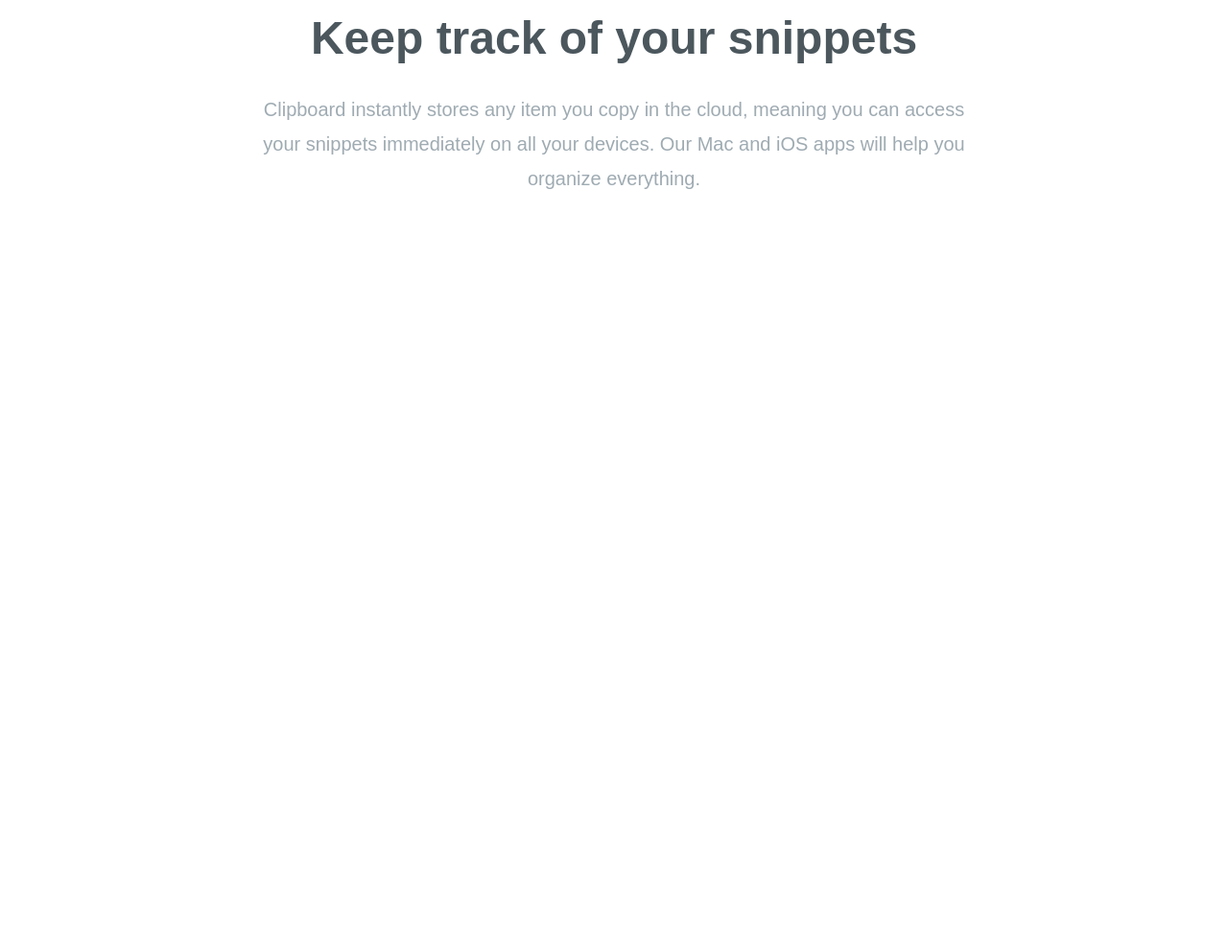
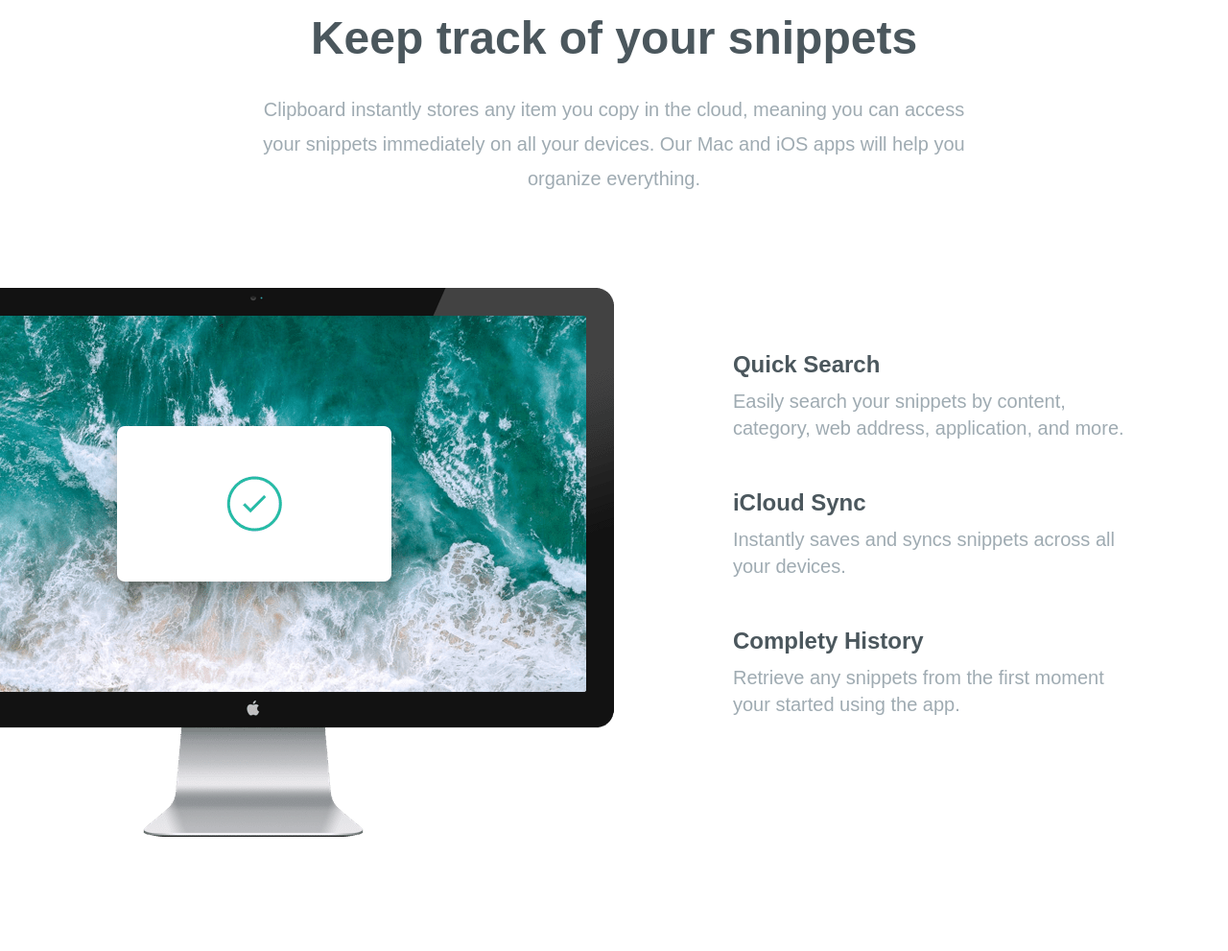
Before and after one commit to tamn142gaa/Clipboard-Website-UI, a website: page index.html in a window 1280 px wide. Shown: the part 673-1664 px from the top of the page at 96% size. Before the commit the page ends 973 px from the top, so only its background shows below. Drawn offline with Linux system fonts and the light colour scheme; a web font is replaced by a local one.

Commit message:
Building features section.

```diff
--- a/index.html
+++ b/index.html
@@ -41,5 +41,51 @@
         </p>
       </div>
     </section>
+
+    <!-- Features Section -->
+    <section id="features">
+      <div class="section-container my-20">
+        <div class="relative flex flex-col md:flex-row md:space-x-32">
+          <!-- Image -->
+          <div class="md:w-1/2">
+            <img
+              src="images/image-computer.png"
+              alt=""
+              class="md:absolute top-0 right-[50%]"
+            />
+          </div>
+          <!-- Items Container -->
+          <div
+            class="felx flex-col mt-16 mb-24 space-y-12 text-xl md:text-left md:w-1/2 md:mb-60 md:pl-16"
+          >
+            <!-- Item 1 -->
+            <div>
+              <h5>Quick Search</h5>
+              <p class="max-w-md text-grayishBlue">
+                Easily search your snippets by content, category, web address,
+                application, and more.
+              </p>
+            </div>
+            <!-- Item 2 -->
+            <div>
+              <h5>iCloud Sync</h5>
+              <p class="max-w-md text-grayishBlue">
+                Instantly saves and syncs snippets across all your devices.
+              </p>
+            </div>
+            <!-- Item 3 -->
+            <div>
+              <h5>Complety History</h5>
+              <p class="max-w-md text-grayishBlue">
+                Retrieve any snippets from the first moment your started using
+                the app.
+              </p>
+            </div>
+          </div>
+        </div>
+      </div>
+    </section>
+
+    <!-- Access Anywhere Section -->
   </body>
 </html>
--- a/input.css
+++ b/input.css
@@ -36,4 +36,7 @@ body {
   h3 {
     @apply mb-8 text-4xl font-bold text-darkGrayishBlue md:text-5xl;
   }
+  h5 {
+    @apply mb-2 text-2xl font-bold text-darkGrayishBlue;
+  }
 }
```
Also changed, not shown: css/style.css.
